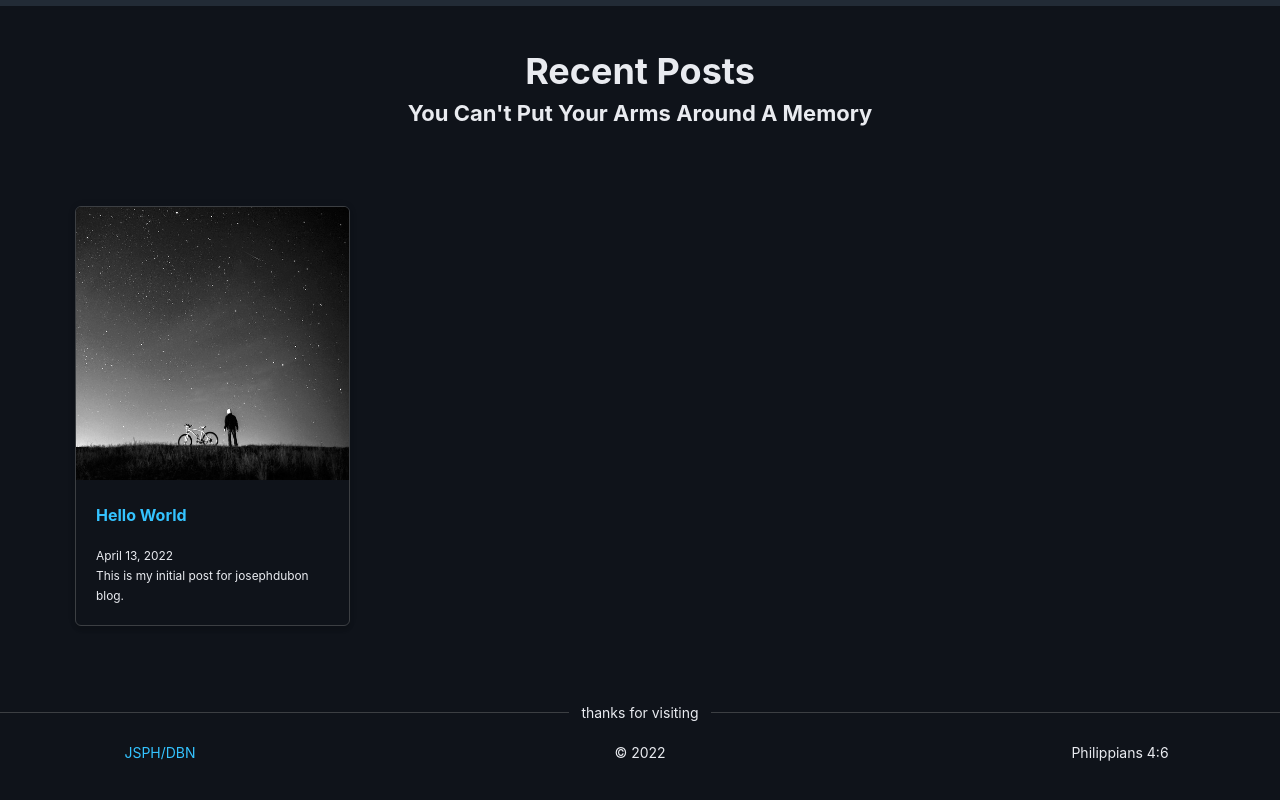
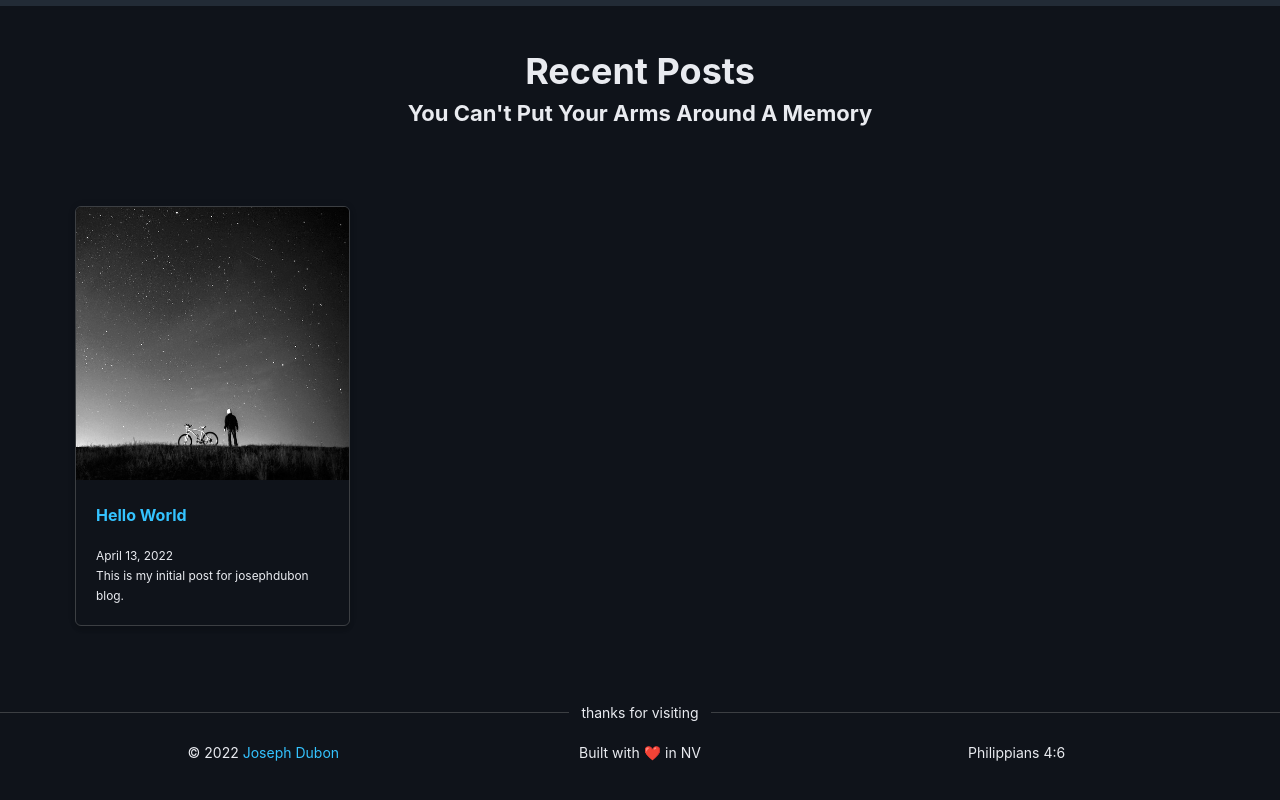
Before and after one commit to josephdubon/josephdubon-blog, a Next.js app: page / in a window 1280 px wide. Shown: the part 690-1490 px from the top of the page. Built offline with nearby package versions, Linux system fonts and the light colour scheme.

Commit message:
removed flexbox and replaced with Grid and Col

```diff
--- a/components/Footer.js
+++ b/components/Footer.js
@@ -1,22 +1,25 @@
-import {Divider, FlexboxGrid, Footer} from 'rsuite'
+import {Col, Divider, Footer, Grid} from 'rsuite'
 import Link from 'next/link'
 
 export default function FooterHome() {
     return (<>
         <Footer>
             <Divider>thanks for visiting</Divider>
-            <FlexboxGrid className='flexRowEvenly'>
-                <FlexboxGrid.Item colspan={6}>
-                    <Link href='/'><a>JSPH/DBN
-                    </a></Link>
-                </FlexboxGrid.Item>
-                <FlexboxGrid.Item colspan={6}>
+            <Grid fluid className='contentContainer centerText'>
+                <Col sm={8}>
                     © {new Date().getFullYear()}
-                </FlexboxGrid.Item>
-                <FlexboxGrid.Item colspan={6}>
+                    {' '}
+                    <Link href='/'>
+                        <a>Joseph Dubon</a>
+                    </Link>
+                </Col>
+                <Col sm={8}>
+                    Built with ❤️ in NV
+                </Col>
+                <Col sm={8}>
                     Philippians 4:6
-                </FlexboxGrid.Item>
-            </FlexboxGrid>
+                </Col>
+            </Grid>
         </Footer>
     </>)
 }
```
